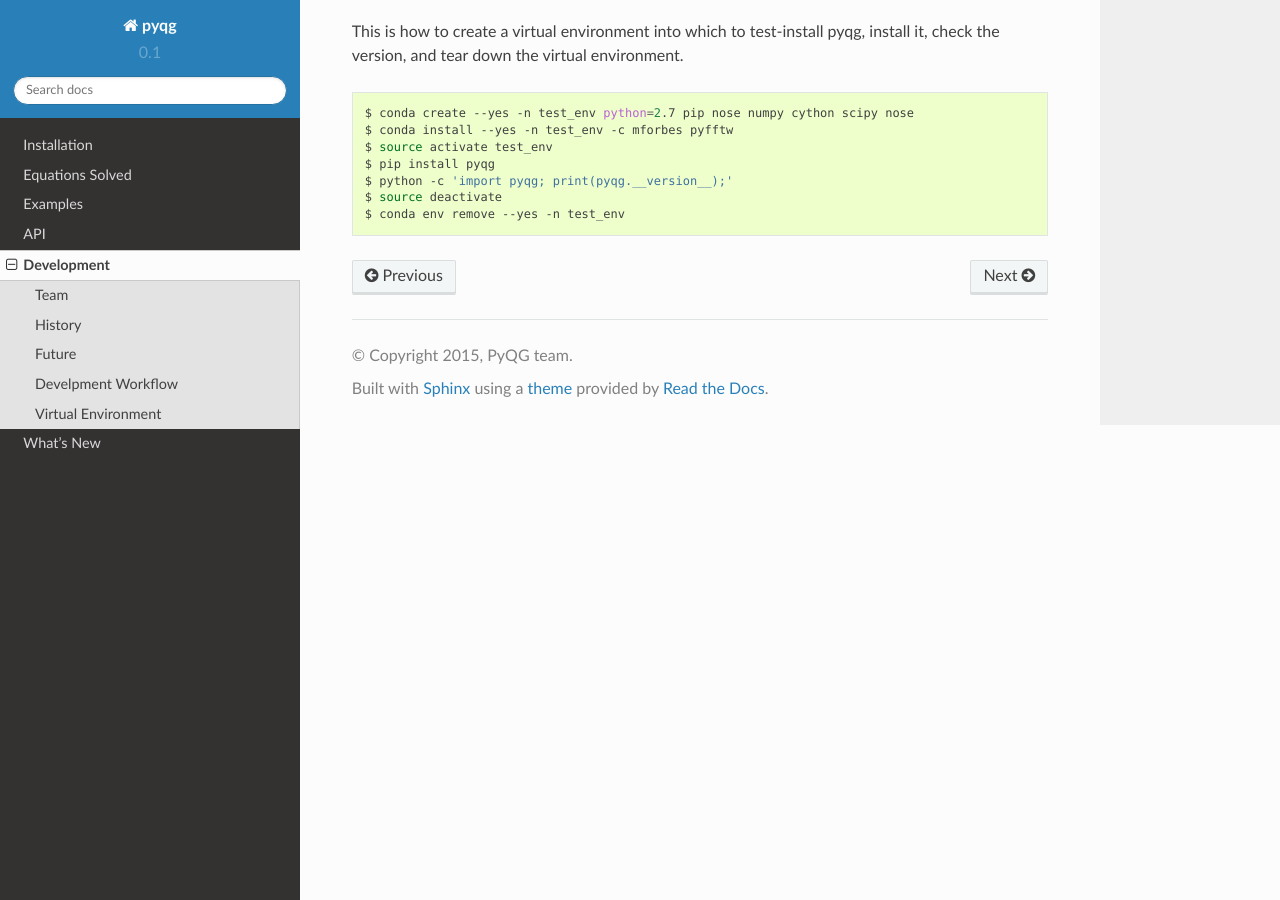
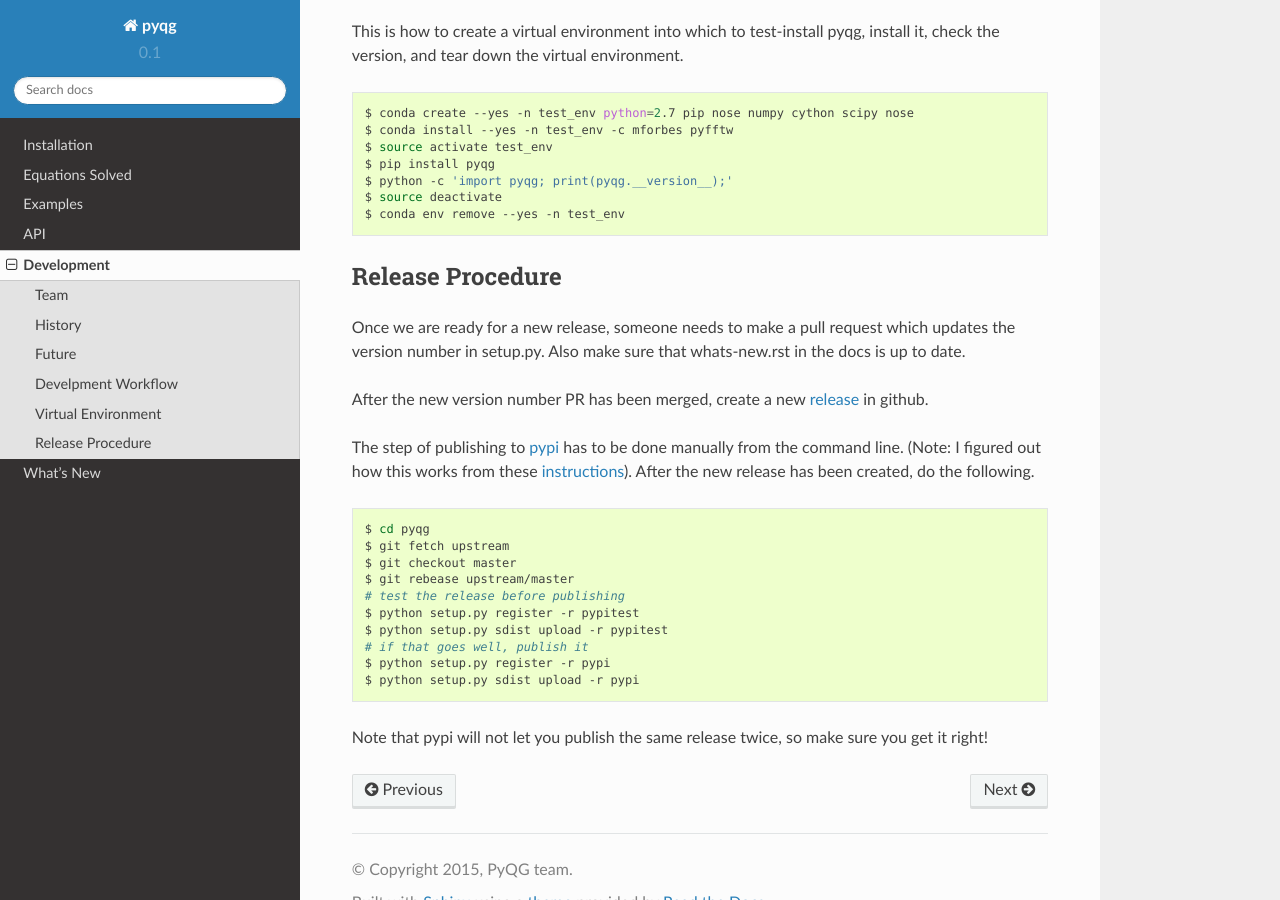
Before and after one commit to pyqg/pyqg, a Sphinx documentation site: the page built from docs/development.rst, in a window 1280 px wide and 900 px high, scrolled down 2051 px. Built offline with Sphinx 7.4.7 and the Read the Docs theme 2.0.0, drawn with Linux system fonts in a browser that asks for light colours.

Commit message:
added release instructions

```diff
--- a/docs/development.rst
+++ b/docs/development.rst
@@ -131,3 +131,37 @@ install it, check the version, and tear down the virtual environment.
     $ python -c 'import pyqg; print(pyqg.__version__);'
     $ source deactivate
     $ conda env remove --yes -n test_env
+
+Release Procedure
+=================
+
+Once we are ready for a new release, someone needs to make a pull request which
+updates the version number in setup.py. Also make sure that whats-new.rst in
+the docs is up to date.
+
+After the new version number PR has been merged, create a new `release`_ in
+github.
+
+The step of publishing to `pypi`_ has to be done manually from the command line.
+(Note: I figured out how this works from these `instructions`_).
+After the new release has been created, do the following.
+
+.. code-block:: bash
+
+    $ cd pyqg
+    $ git fetch upstream
+    $ git checkout master
+    $ git rebease upstream/master
+    # test the release before publishing
+    $ python setup.py register -r pypitest
+    $ python setup.py sdist upload -r pypitest
+    # if that goes well, publish it
+    $ python setup.py register -r pypi
+    $ python setup.py sdist upload -r pypi
+
+Note that pypi will not let you publish the same release twice, so make sure
+you get it right!
+
+.. _pypi: https://pypi.python.org/pypi/pyqg
+.. _release: https://help.github.com/articles/creating-releases/
+.. _instructions: http://peterdowns.com/posts/first-time-with-pypi.html
```
